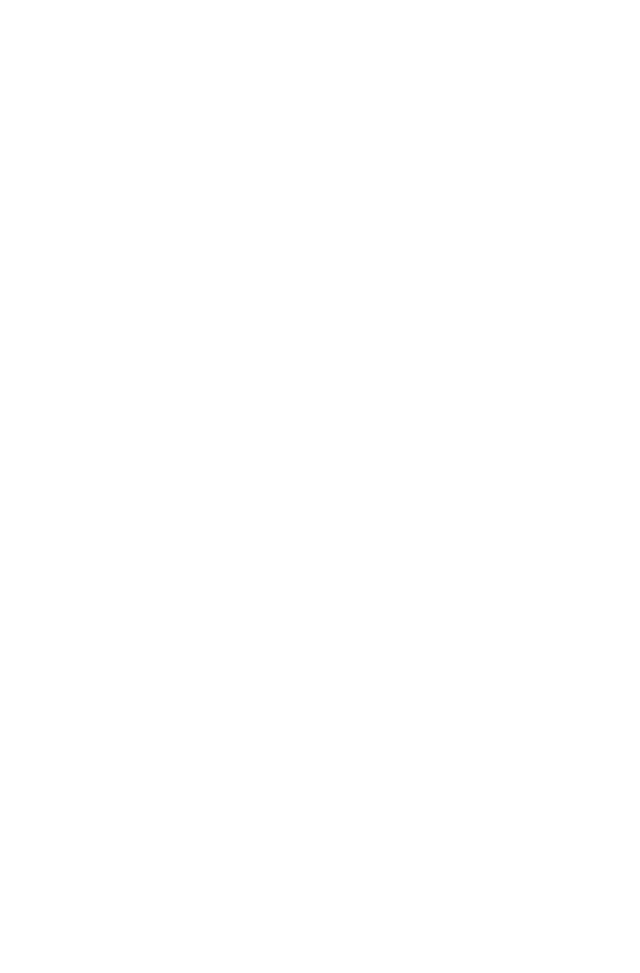
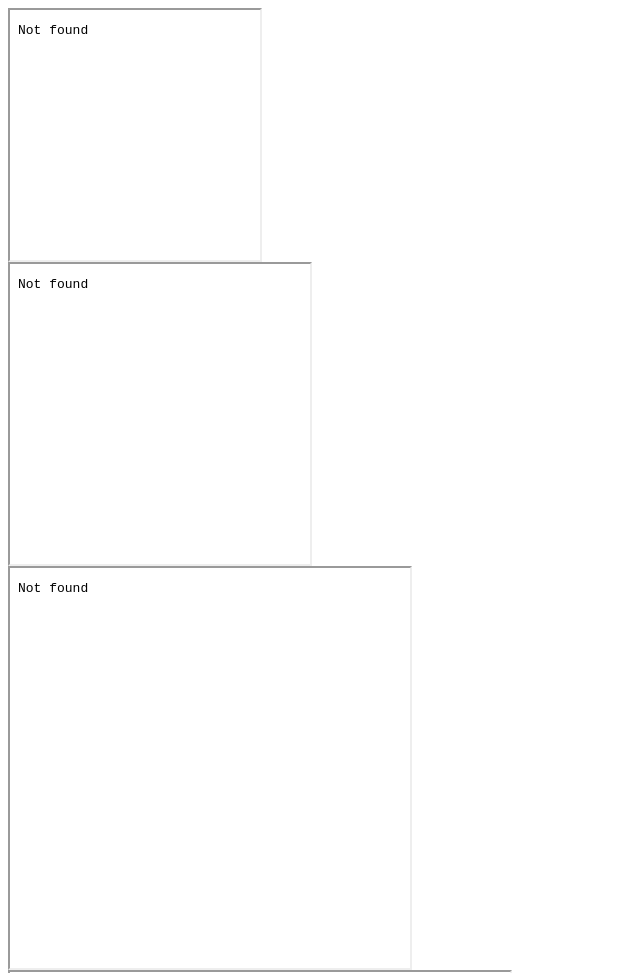
Before and after one commit to stjet/Barrel-O-Bananos-Widget, a website: page files/embed.html in a window 1280 px wide. Shown: the top 973 px of the page, without its empty margins (0-640 px from the left). Before the commit the page ends 800 px from the top, so only its background shows below. Drawn offline with Linux system fonts and the light colour scheme.

Commit message:
added docs

```diff
--- a/files/embed.html
+++ b/files/embed.html
@@ -7,5 +7,14 @@
     <title>Barrel O' Bananos</title>
   </head>
   <body>
+    <iframe src="/" height="250" width="250" scrolling="no"></iframe>
+    <br>
+    <iframe src="/" height="300" width="300" scrolling="no"></iframe>
+    <br>
+    <iframe src="/" height="400" width="400" scrolling="no"></iframe>
+    <br>
+    <iframe src="/" height="500" width="500" scrolling="no"></iframe>
+    <br>
+    <iframe src="/" style="height: 25vw; width: 25vw;" scrolling="no"></iframe>
   </body>
 </html>
```
Also changed, not shown: README.md.
